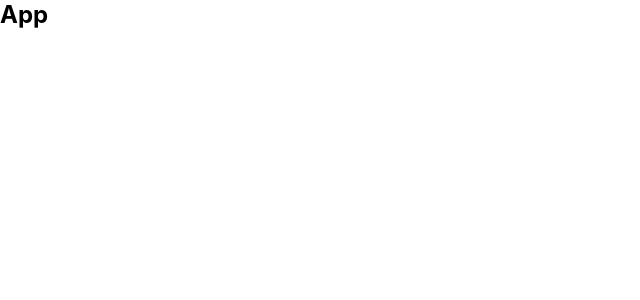
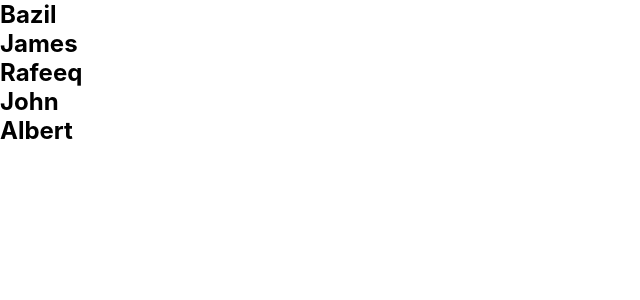
Before and after one commit to korathbasil/react-to-do-list, a React (Create React App) app: page / in a window 1280 px wide. Shown: the top 300 px of the page, without its empty margins (0-640 px from the left). Built offline with nearby package versions, Linux system fonts and the light colour scheme.

Commit message:
simple name render component with passed prop, first typescript code

```diff
--- a/src/App.tsx
+++ b/src/App.tsx
@@ -1,10 +1,21 @@
-import React from "react";
+import React, { useState } from "react";
+
 import "./App.css";
+import List from "./components/List/List";
 
 function App() {
+  const [names, setNames] = useState([
+    "Bazil",
+    "James",
+    "Rafeeq",
+    "John",
+    "Albert",
+  ]);
   return (
     <div className="App">
-      <h2>App</h2>
+      {names.map((name) => (
+        <List name={name} />
+      ))}
     </div>
   );
 }
--- /dev/null
+++ b/src/components/List/List.tsx
@@ -0,0 +1,13 @@
+type prop = {
+  name: string;
+};
+
+const List = ({ name }: prop) => {
+  return (
+    <div className="List">
+      <h2>{name}</h2>
+    </div>
+  );
+};
+
+export default List;
```
